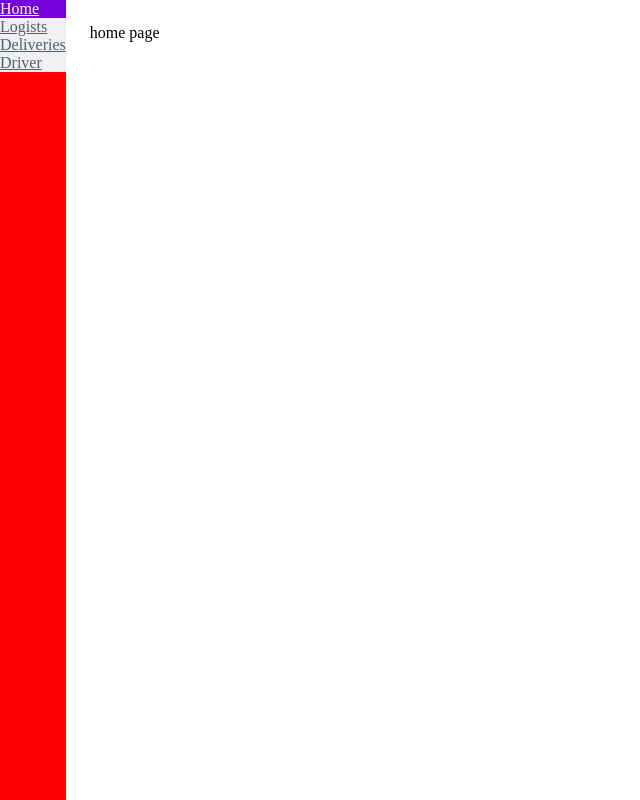
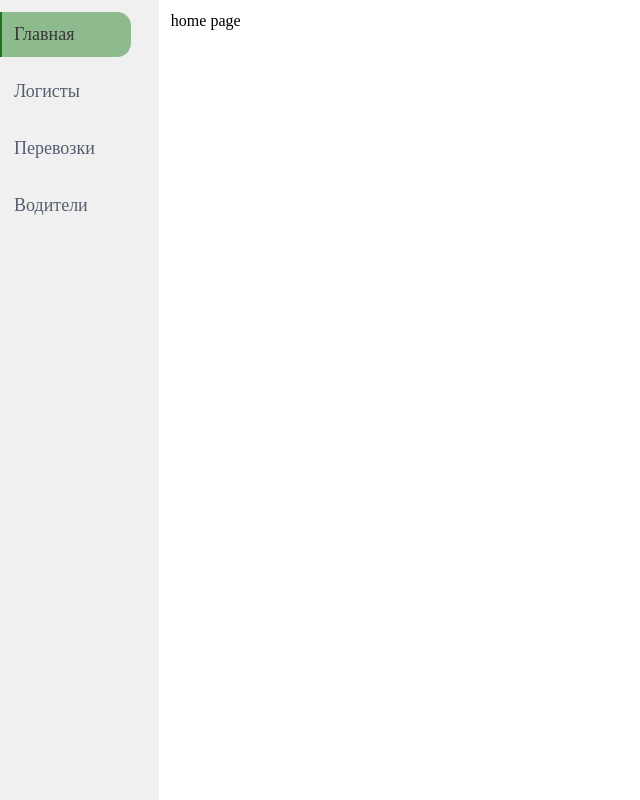
Before and after one commit to krllmm/WebLogistics, a React (Vite) app: page / in a window 1280 px wide. Shown: the whole page, without its empty margins (0-640 px from the left). Built offline with nearby package versions, Linux system fonts and the light colour scheme.

Commit message:
side menu design

```diff
--- a/src/components/MenuItem.tsx
+++ b/src/components/MenuItem.tsx
@@ -15,9 +15,20 @@ export default function MenuIcon({ path, title }: MenuItemProps) {
       <NavLink
         to={location}
         style={({ isActive }) => ({
-          color: isActive ? '#fff' : '#545e6f',
-          background: isActive ? '#7600dc' : '#f0f0f0',
-          margin: 0,
+          color: isActive ? '#363636' : '#545e6f',
+          background: isActive ? '#8EBB8E' : '#f0f0f0',
+          marginTop: 12,
+          // marginBottom: 12,
+          marginRight: 12,
+          padding: 12,
+          paddingRight: 36,
+          textDecoration: "none",
+          borderTopRightRadius: 14,
+          borderBottomRightRadius: 14,
+          borderLeftWidth: 2,
+          borderLeftColor: isActive ? "#1C771C" : "#f0f0f0",
+          borderLeftStyle: "solid",
+          fontSize: 18,
         })}>
         {title}
       </NavLink>
--- a/src/components/Sidebar.tsx
+++ b/src/components/Sidebar.tsx
@@ -4,21 +4,23 @@ import MenuItem from "./MenuItem";
 export default function Sidebar() {
   return (
     <>
-      {/* <div>Logo</div> */}
       <Stack
         spacing={2}
         sx={{
-          backgroundColor: "red",
-          height: "100%"
+          backgroundColor: "#f0f0f0",
+          height: "100%",
+          paddingRight: 2
         }}
         >
-        <MenuItem path="" title="Home" />
+          {/* <div>Logo</div> */}
+        <MenuItem path="" title="Главная" />
 
-        <MenuItem path="logists" title="Logists" />
+        <MenuItem path="logists" title="Логисты" />
 
-        <MenuItem path="deliveries" title="Deliveries" />
+        <MenuItem path="deliveries" title="Перевозки" />
 
-        <MenuItem path="driver" title="Driver" />
+        <MenuItem path="driver" title="Водители" />
+
       </Stack>
     </>
   )
--- a/src/pages/layout.tsx
+++ b/src/pages/layout.tsx
@@ -11,7 +11,7 @@ export default function Layout() {
           <Sidebar />
         </Box>
 
-        <Box sx={{ flexGrow: 1, p: 3 }}>
+        <Box sx={{ flexGrow: 1, padding: "12px" }}>
           <Outlet />
         </Box>
 
```
